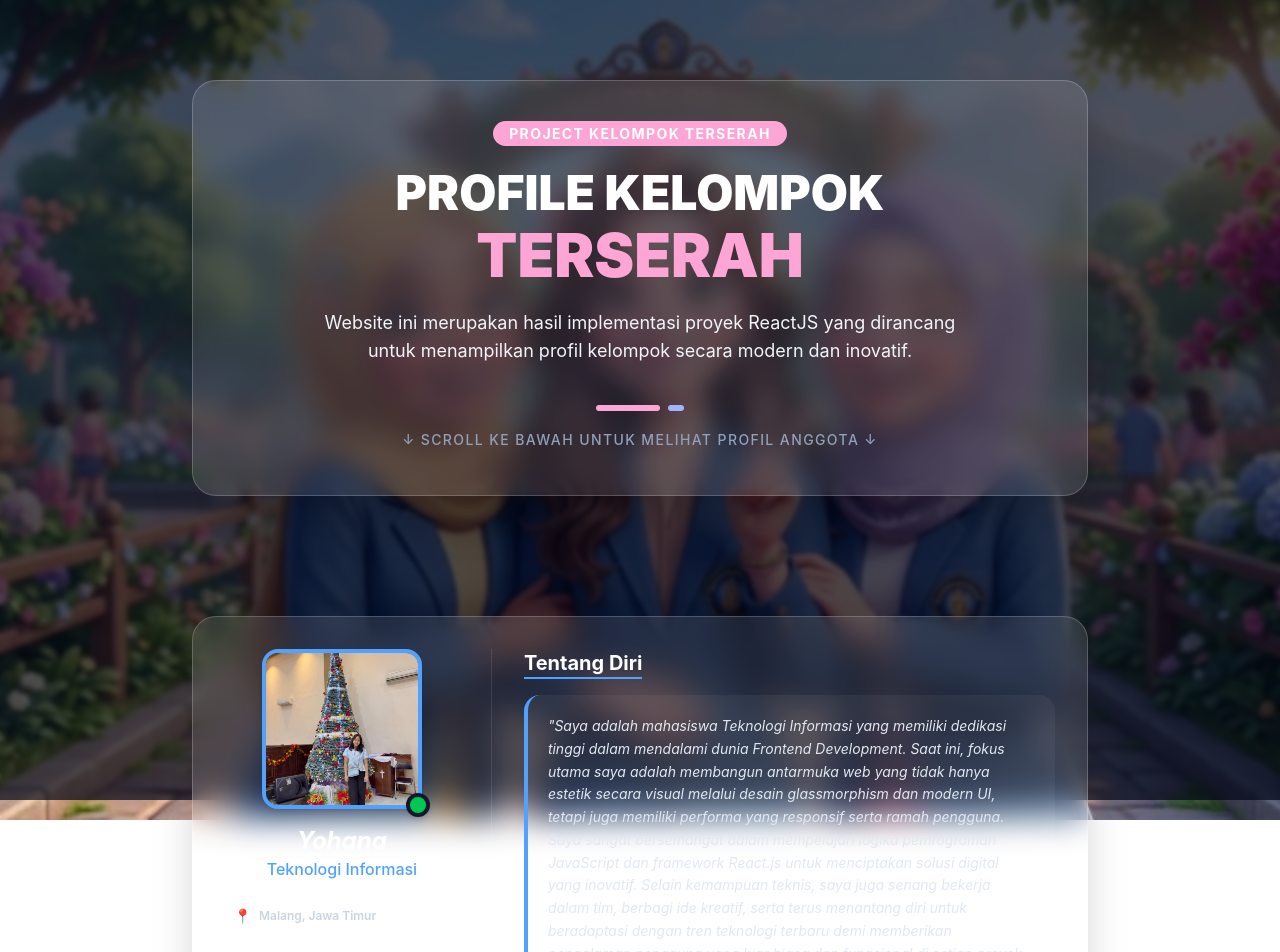
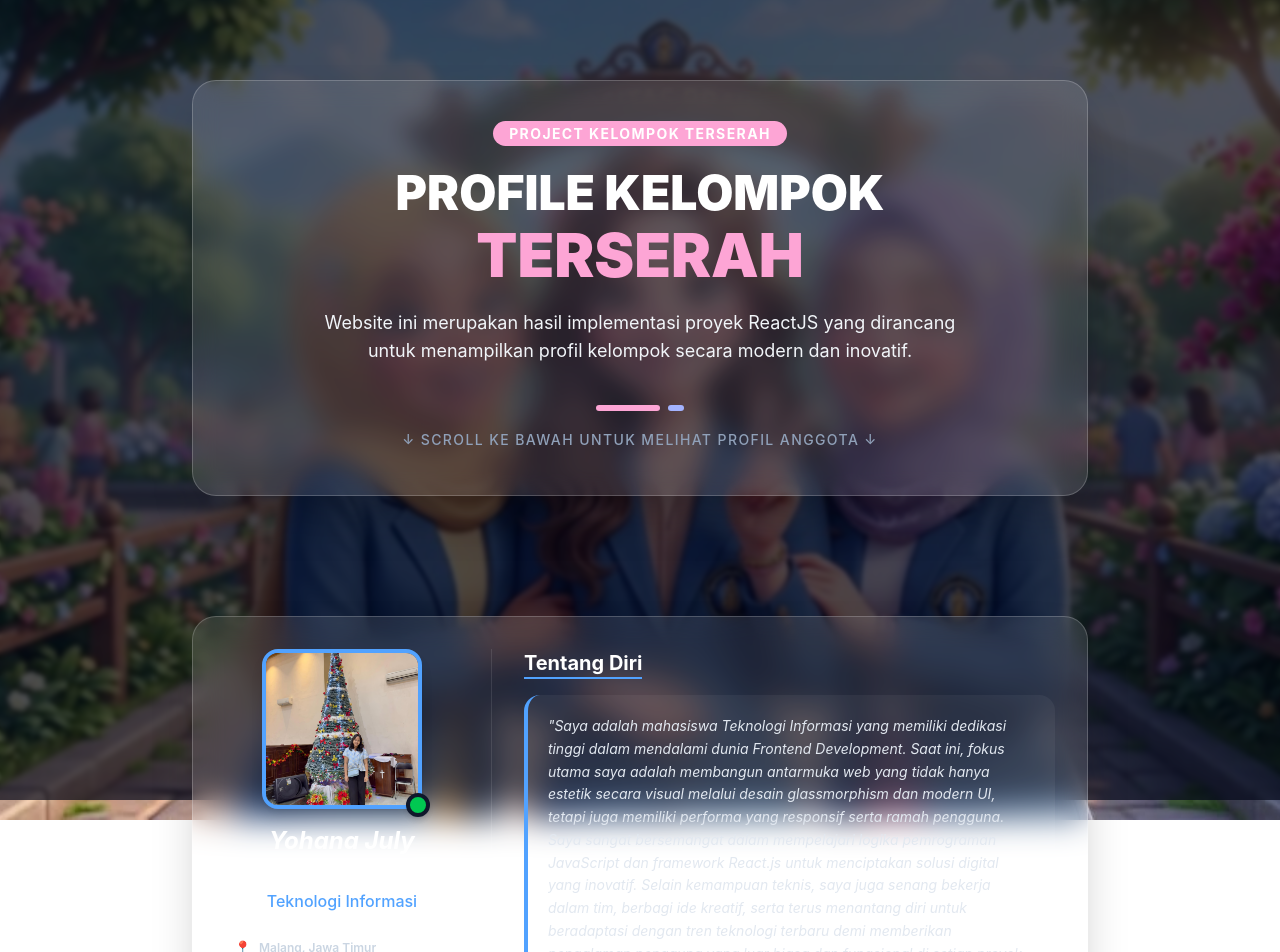
Before and after one commit to noviaflinputri-source/tugas-profil-tim, a React (Vite) app: page / in a window 1280 px wide. Shown: the top 952 px of the page. Built offline with nearby package versions, Linux system fonts and the light colour scheme.

Commit message:
maaf ya pak banyak kali commit namanya masih belajar

```diff
--- a/src/yohana.jsx
+++ b/src/yohana.jsx
@@ -16,7 +16,7 @@ const Yohana = () => {
             <div className="absolute -bottom-2 -right-2 w-6 h-6 bg-green-500 border-4 border-slate-900 rounded-full shadow-md animate-pulse"></div>
           </div>
 
-          <h2 className="text-2xl font-bold italic">Yohana</h2>
+          <h2 className="text-2xl font-bold italic">Yohana July Serafim Sitorus</h2>
           <p className="text-blue-400 font-medium mb-4">Teknologi Informasi</p>
 
           {/* BAGIAN BARU: DOMISILI & KELAS */}
```
